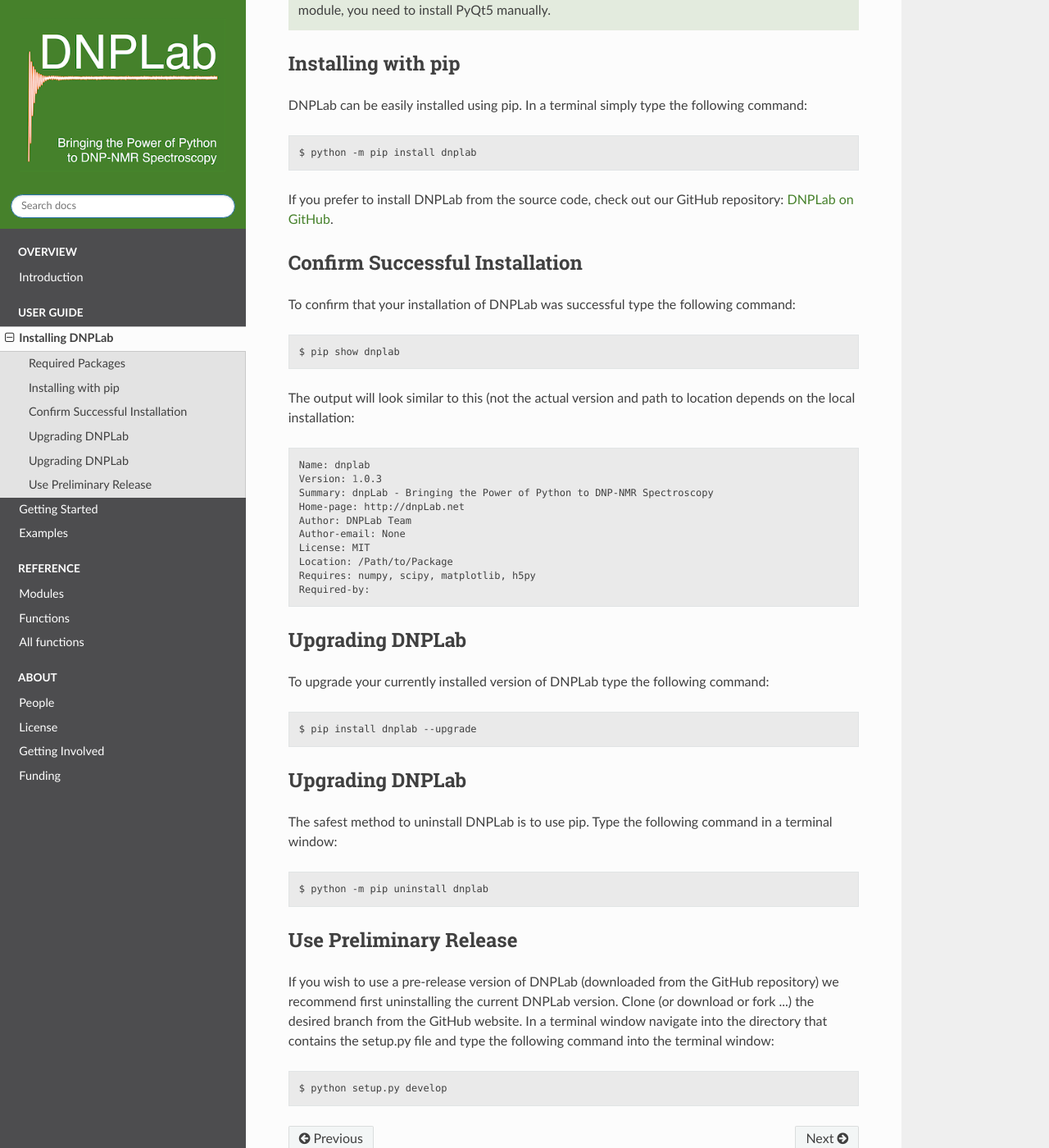
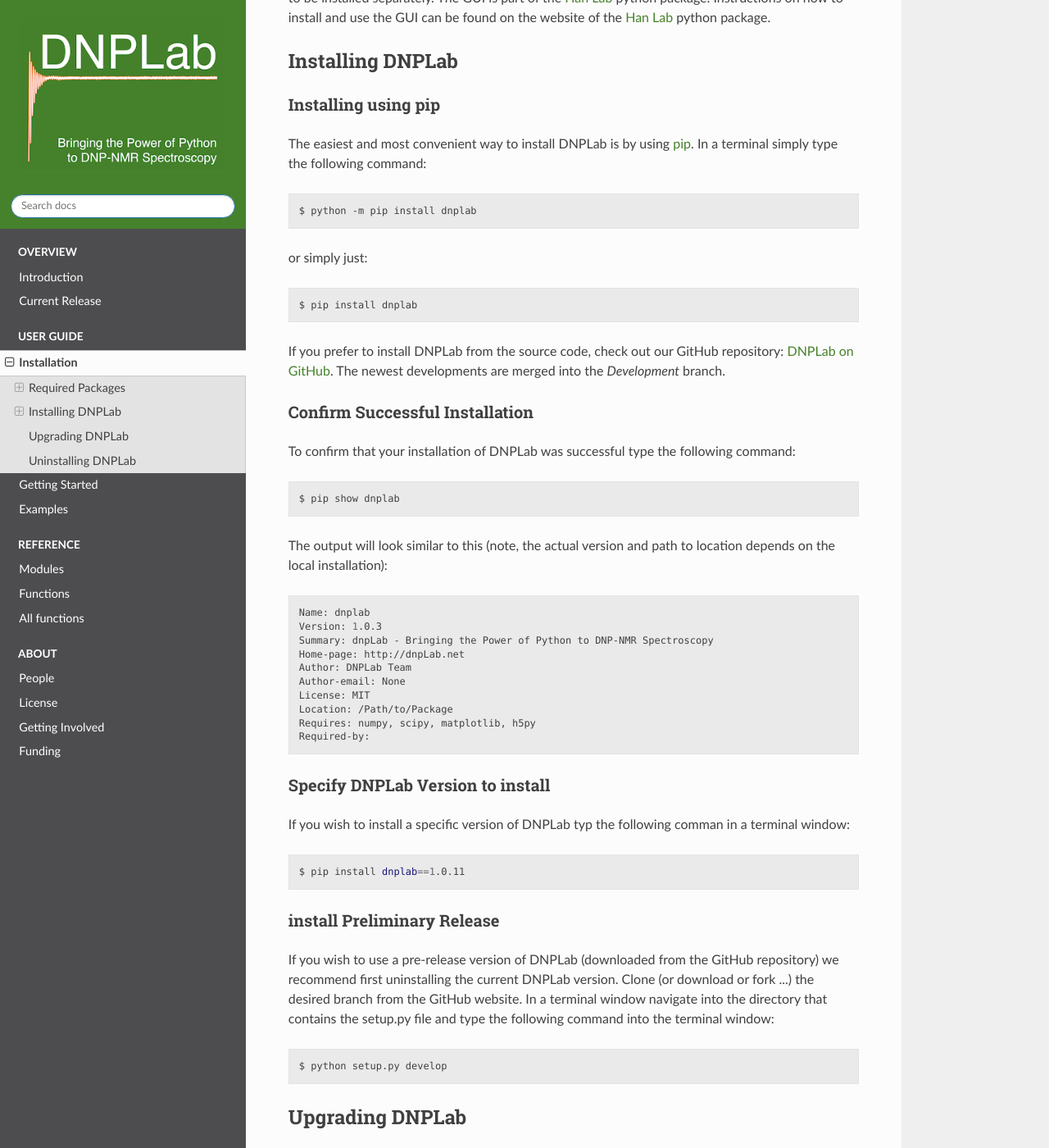
Before and after one commit to DNPLab/DNPLab, a Sphinx documentation site: the page built from docs/source/installation.rst, in a window 1280 px wide and 1400 px high, scrolled down 542 px. Shown: the whole window at 82% size. Built offline with Sphinx 7.4.7 and the Read the Docs theme 2.0.0, drawn with Linux system fonts in a browser that asks for light colours; some of the changed text lies outside the part shown.

```diff
--- a/docs/source/examples.rst
+++ b/docs/source/examples.rst
@@ -1,3 +1,5 @@
 ========
 Examples
 ========
+
+Coming soon.
--- a/docs/source/installation.rst
+++ b/docs/source/installation.rst
@@ -20,31 +20,40 @@ The following packages are required to run DNPLab:
    * - h5py
      - 2.10 or higher
 
-.. note::
-  An earlier version of DNPLab required installing PyQt5 to use the GUI of the hydration module. This has lead to some cross-platform problems. If you would like to use the GUI of the hydration module, you need to install PyQt5 manually.
 
-.. _installing:
+Hydration GUI
+-------------
+Due to cross-platfrom issues of PyQt5, the Hydration GUI is no longer part of DNPLab and needs to be installed separately. The GUI is part of the |HanLab| python package. Instructions on how to install and use the GUI can be found on the website of the |HanLab| python package.
 
-Installing with pip
-===================
-DNPLab can be easily installed using pip. In a terminal simply type the following command:
+Installing DNPLab
+=================
+
+Installing using pip
+--------------------
+The easiest and most convenient way to install DNPLab is by using |pip|. In a terminal simply type the following command:
 
 .. code-block:: bash
 
    $ python -m pip install dnplab
 
+or simply just:
 
-If you prefer to install DNPLab from the source code, check out our GitHub repository: |dnpLabGitLink|.
+.. code-block:: bash
+
+   $ pip install dnplab
+
+
+If you prefer to install DNPLab from the source code, check out our GitHub repository: |dnpLabGitLink|. The newest developments are merged into the *Development* branch.
 
 Confirm Successful Installation
-===============================
+-------------------------------
 To confirm that your installation of DNPLab was successful type the following command:
 
 .. code-block:: bash
 
     $ pip show dnplab
 
-The output will look similar to this (not the actual version and path to location depends on the local installation:
+The output will look similar to this (note, the actual version and path to location depends on the local installation):
 
 .. code-block:: bash
 
@@ -59,9 +68,25 @@ The output will look similar to this (not the actual version and path to locatio
     Requires: numpy, scipy, matplotlib, h5py
     Required-by:
 
+
+Specify DNPLab Version to install
+---------------------------------
+If you wish to install a specific version of DNPLab typ the following comman in a terminal window:
+
+.. code-block:: bash
+
+    $ pip install dnplab==1.0.11
+
+install Preliminary Release
+---------------------------
+If you wish to use a pre-release version of DNPLab (downloaded from the GitHub repository) we recommend first uninstalling the current DNPLab version. Clone (or download or fork ...) the desired branch from the GitHub website. In a terminal window navigate into the directory that contains the setup.py file and type the following command into the terminal window:
+
+.. code-block:: bash
+
+    $ python setup.py develop
+
 Upgrading DNPLab
 ================
-
 To upgrade your currently installed version of DNPLab type the following command:
 
 .. code-block:: bash
@@ -69,21 +94,10 @@ To upgrade your currently installed version of DNPLab type the following command
     $ pip install dnplab --upgrade
 
 
-Upgrading DNPLab
-================
-
+Uninstalling DNPLab
+===================
 The safest method to uninstall DNPLab is to use pip. Type the following command in a terminal window:
 
 .. code-block:: bash
 
     $ python -m pip uninstall dnplab
-
-
-Use Preliminary Release
-=======================
-
-If you wish to use a pre-release version of DNPLab (downloaded from the GitHub repository) we recommend first uninstalling the current DNPLab version. Clone (or download or fork ...) the desired branch from the GitHub website. In a terminal window navigate into the directory that contains the setup.py file and type the following command into the terminal window:
-
-.. code-block:: bash
-
-    $ python setup.py develop
```
Also changed, not shown: other parts of docs/source/installation.rst (+3 -3 lines), docs/source/_static/linkList.rst (+21 -2 lines), docs/source/currentRelease.rst (added, +21 -0 lines), docs/source/index.rst (+7 -22 lines), docs/source/introduction.rst (+49 -37 lines).
